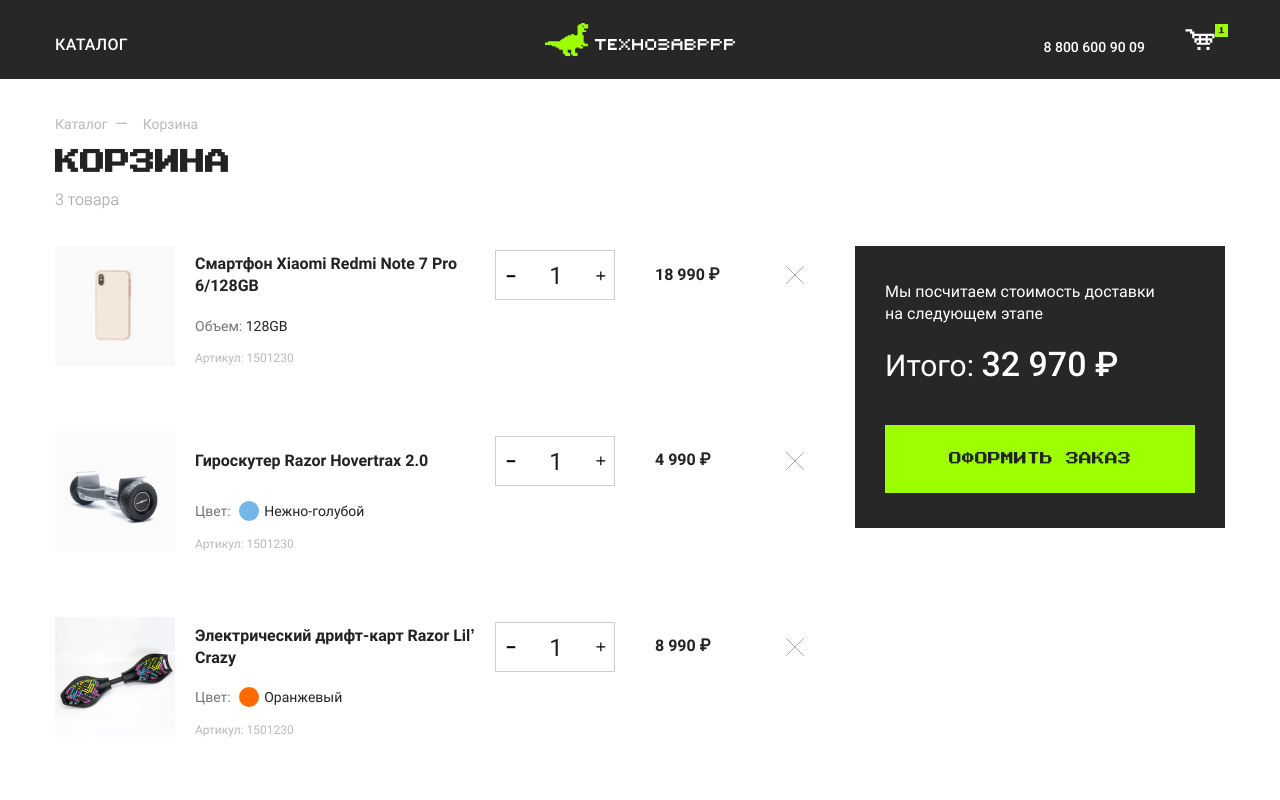
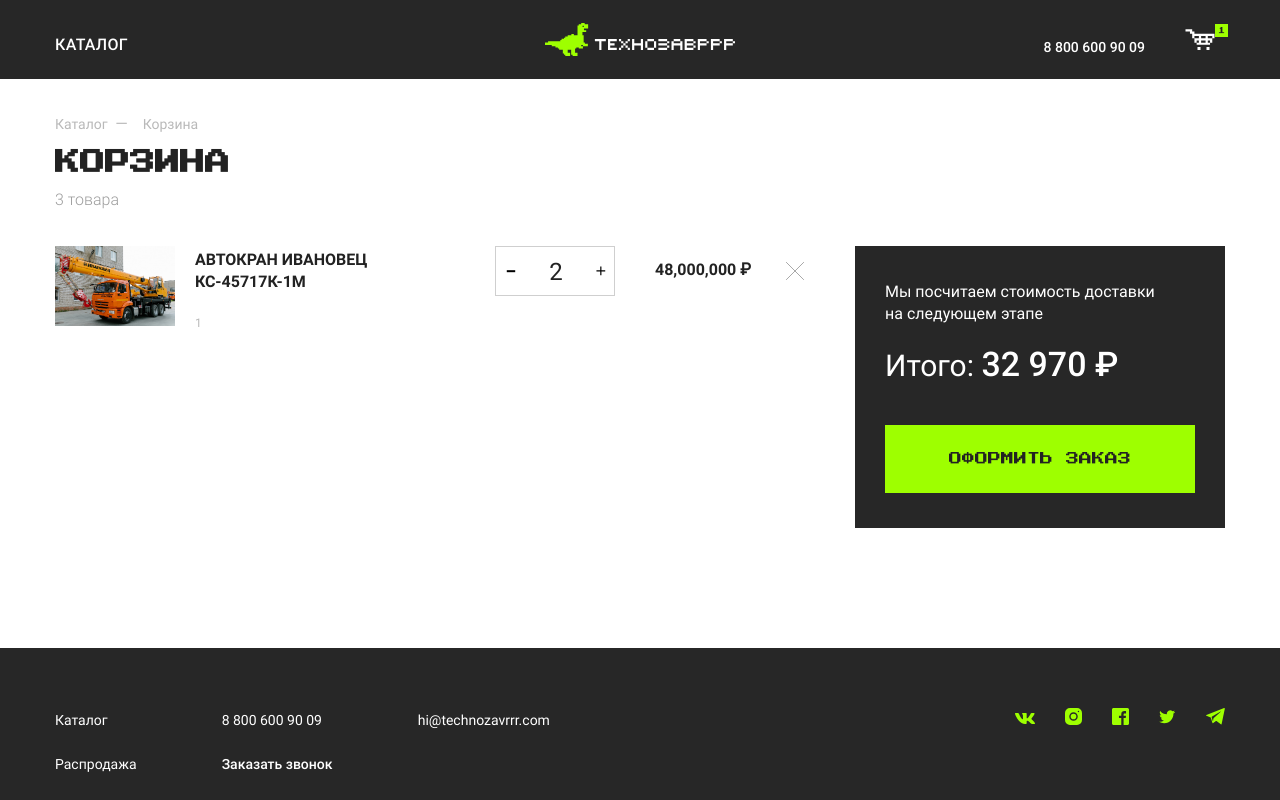
Before and after one commit to desgleb/vue-shop, a Vue app: page /#/cart in a window 1280 px wide. Shown: the top 800 px of the page. Built offline with nearby package versions, Linux system fonts and the light colour scheme.

Commit message:
6.4 WIP 2

```diff
--- a/src/pages/CartPage.vue
+++ b/src/pages/CartPage.vue
@@ -18,21 +18,21 @@
       <form class="cart__form form" action="#" method="POST">
         <div class="cart__field">
           <ul class="cart__list">
-            <li class="cart__item product">
+            <li
+              class="cart__item product"
+              v-for="item in $store.getters.cartDetailProducts"
+              :key="item.productId"
+            >
               <div class="product__pic">
                 <img
-                  src="img/phone-square-3.jpg"
+                  :src="item.product.image"
                   width="120"
                   height="120"
-                  srcset="img/phone-square-3@2x.jpg 2x"
-                  alt="Название товара"
+                  :alt="item.product.title"
                 />
               </div>
-              <h3 class="product__title">
-                Смартфон Xiaomi Redmi Note 7 Pro 6/128GB
-              </h3>
-              <p class="product__info">Объем: <span>128GB</span></p>
-              <span class="product__code"> Артикул: 1501230 </span>
+              <h3 class="product__title">{{ item.product.title }}</h3>
+              <span class="product__code"> {{ item.product.id }} </span>
 
               <div class="product__counter form__counter">
                 <button type="button" aria-label="Убрать один товар">
@@ -41,7 +41,7 @@
                   </svg>
                 </button>
 
-                <input type="text" value="1" name="count" />
+                <input type="text" :value="item.amount" name="count" />
 
                 <button type="button" aria-label="Добавить один товар">
                   <svg width="10" height="10" fill="currentColor">
@@ -50,107 +50,9 @@
                 </button>
               </div>
 
-              <b class="product__price"> 18 990 ₽ </b>
-
-              <button
-                class="product__del button-del"
-                type="button"
-                aria-label="Удалить товар из корзины"
-              >
-                <svg width="20" height="20" fill="currentColor">
-                  <use xlink:href="#icon-close"></use>
-                </svg>
-              </button>
-            </li>
-
-            <li class="cart__item product">
-              <div class="product__pic">
-                <img
-                  src="img/pic-square-2.jpg"
-                  width="120"
-                  height="120"
-                  srcset="img/pic-square-2@2x.jpg 2x"
-                  alt="Название товара"
-                />
-              </div>
-              <h3 class="product__title">Гироскутер Razor Hovertrax 2.0</h3>
-              <p class="product__info product__info--color">
-                Цвет:
-                <span>
-                  <i style="background-color: #73b6ea"></i>
-                  Нежно-голубой
-                </span>
-              </p>
-              <span class="product__code"> Артикул: 1501230 </span>
-
-              <div class="product__counter form__counter">
-                <button type="button" aria-label="Убрать один товар">
-                  <svg width="10" height="10" fill="currentColor">
-                    <use xlink:href="#icon-minus"></use>
-                  </svg>
-                </button>
-
-                <input type="text" value="1" name="count" />
-
-                <button type="button" aria-label="Добавить один товар">
-                  <svg width="10" height="10" fill="currentColor">
-                    <use xlink:href="#icon-plus"></use>
-                  </svg>
-                </button>
-              </div>
-
-              <b class="product__price"> 4 990 ₽ </b>
-
-              <button
-                class="product__del button-del"
-                type="button"
-                aria-label="Удалить товар из корзины"
-              >
-                <svg width="20" height="20" fill="currentColor">
-                  <use xlink:href="#icon-close"></use>
-                </svg>
-              </button>
-            </li>
-
-            <li class="cart__item product">
-              <div class="product__pic">
-                <img
-                  src="img/pic-square-3.jpg"
-                  width="120"
-                  height="120"
-                  srcset="img/pic-square-3@2x.jpg 2x"
-                  alt="Название товара"
-                />
-              </div>
-              <h3 class="product__title">
-                Электрический дрифт-карт Razor Lil’ Crazy
-              </h3>
-              <p class="product__info product__info--color">
-                Цвет:
-                <span>
-                  <i style="background-color: #ff6b00"></i>
-                  Оранжевый
-                </span>
-              </p>
-              <span class="product__code"> Артикул: 1501230 </span>
-
-              <div class="product__counter form__counter">
-                <button type="button" aria-label="Убрать один товар">
-                  <svg width="10" height="10" fill="currentColor">
-                    <use xlink:href="#icon-minus"></use>
-                  </svg>
-                </button>
-
-                <input type="text" value="1" name="count" />
-
-                <button type="button" aria-label="Добавить один товар">
-                  <svg width="10" height="10" fill="currentColor">
-                    <use xlink:href="#icon-plus"></use>
-                  </svg>
-                </button>
-              </div>
-
-              <b class="product__price"> 8 990 ₽ </b>
+              <b class="product__price">
+                {{ (item.amount * item.product.price) | numberFormat }} ₽
+              </b>
 
               <button
                 class="product__del button-del"
@@ -181,5 +83,9 @@
 </template>
 
 <script>
-export default {};
+import numberFormat from "@/helpers/numberFormat";
+
+export default {
+  filters: { numberFormat },
+};
 </script>
```
